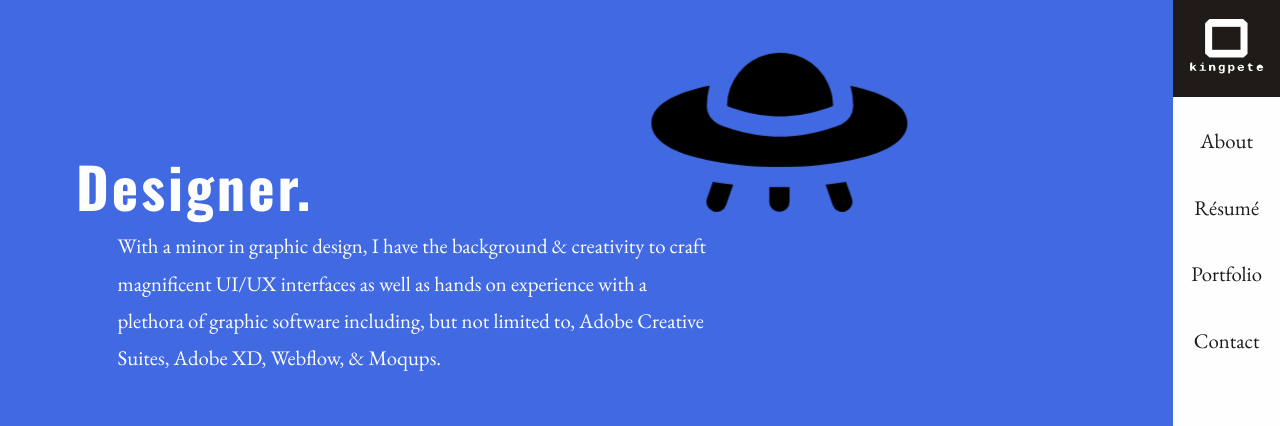
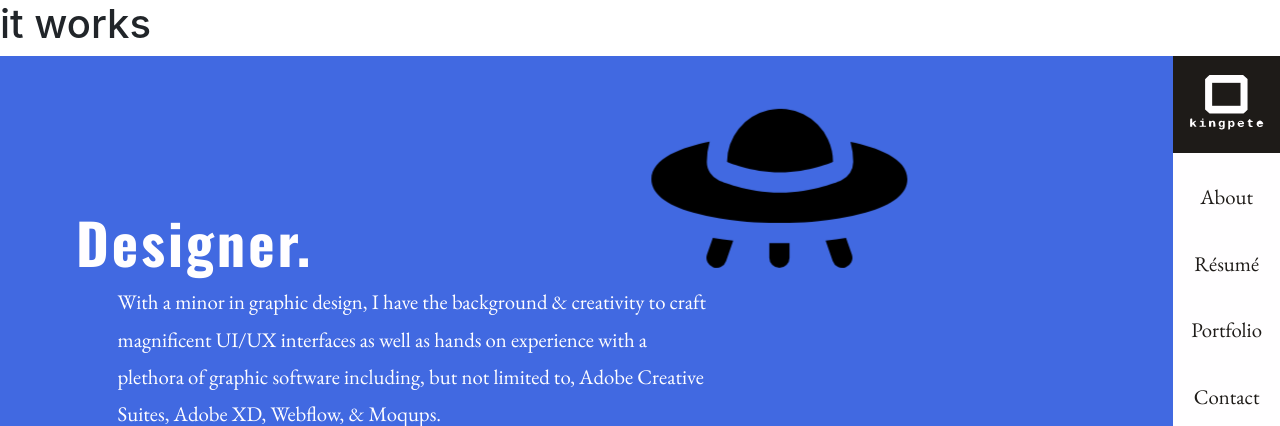
Before and after one commit to kingster307/portfolio_website, a PHP site: page / in a window 1280 px wide. Shown: the top 426 px of the page. Run offline with PHP 8.4, Linux system fonts and the light colour scheme; some libraries are stand-ins or nearby versions.

Commit message:
testing webhook scripta

```diff
--- a/index.php
+++ b/index.php
@@ -30,7 +30,7 @@
 
 <body>
 
-
+<h1>it works</h1>
 	<div class="container-fluid">
 
 		<div class="row">
```
